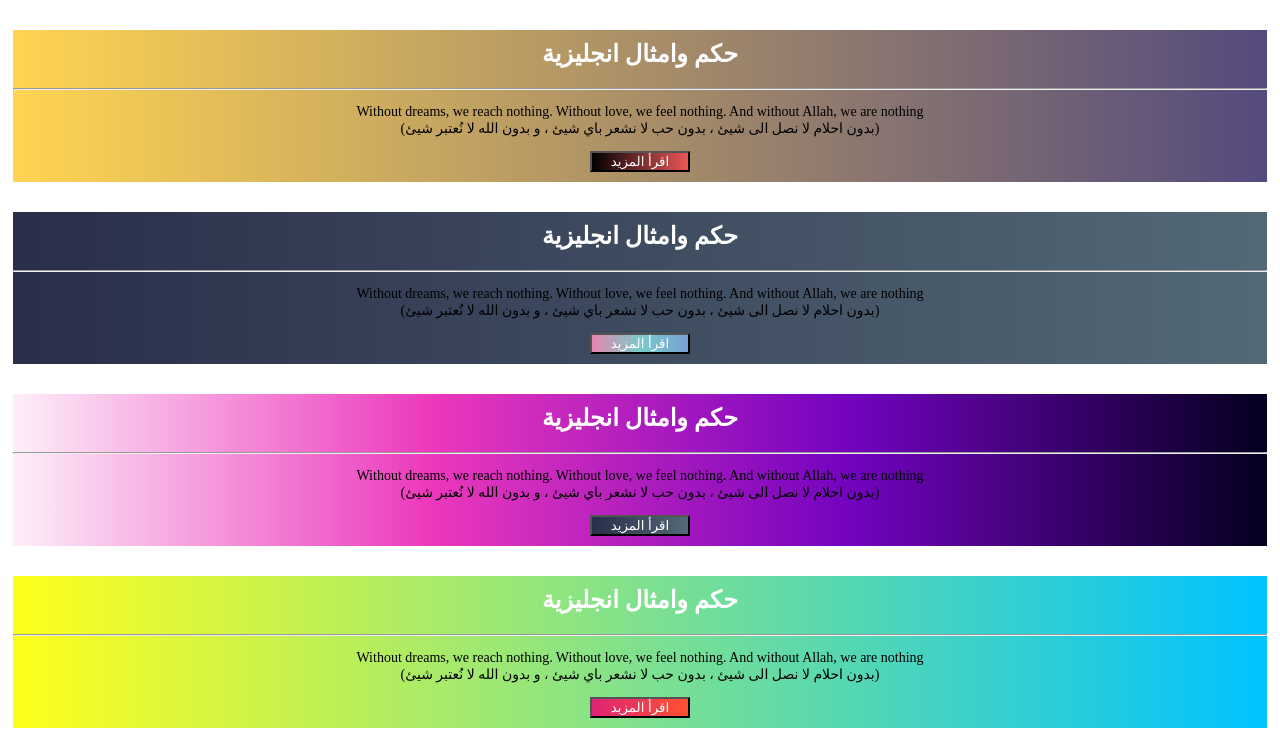
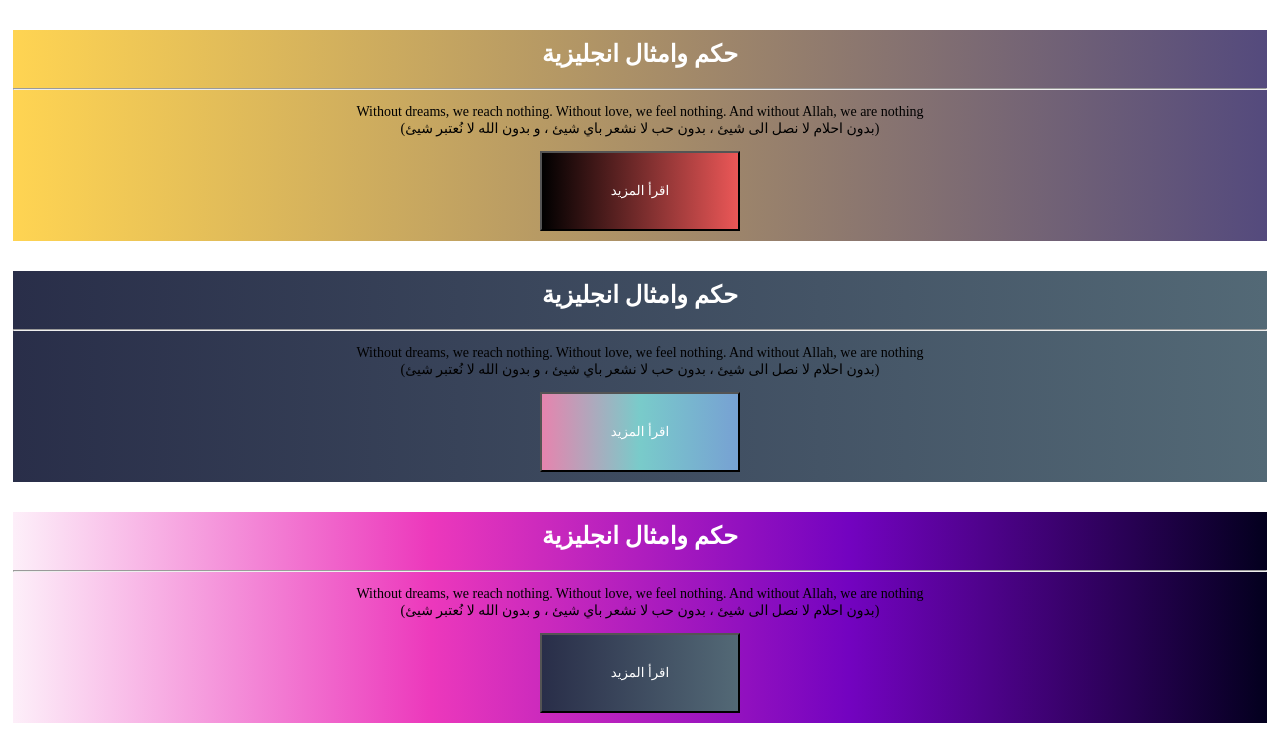
Before and after one commit to azmmahdev/Card-html-css-3, a plain HTML site: page index.html in a window 1280 px wide. Shown: the top 750 px of the page. Drawn offline with Linux system fonts and the light colour scheme.

Commit message:
Update style.css

```diff
--- a/style.css
+++ b/style.css
@@ -16,7 +16,8 @@ background: linear-gradient(to right, #000000, #EB5757); /* W3C, IE 10+/ Edge, F
 
   color: white;
   margin-bottom: 10px;
-  width: 100px;
+  width: 200px;
+  height: 80px;
 }
 .card h2{
   padding-top: 10px;
@@ -43,7 +44,8 @@ background: -webkit-linear-gradient(to right, #E684AE, #79CBCA, #77A1D3);  /* Ch
 background: linear-gradient(to right, #E684AE, #79CBCA, #77A1D3); /* W3C, IE 10+/ Edge, Firefox 16+, Chrome 26+, Opera 12+, Safari 7+ */
 color: white;
 margin-bottom: 10px;
-width: 100px;
+width: 200px;
+height: 80px;
 }
 .card2 h2{
    padding-top: 10px;
@@ -69,7 +71,8 @@ background: linear-gradient(to right, #292E49, #536976); /* W3C, IE 10+/ Edge, F
 
   color: white;
   margin-bottom: 10px;
-  width: 100px;
+  width: 200px;
+  height: 80px;
 }
 .card3 h2{
    padding-top: 10px;
@@ -95,7 +98,8 @@ background: linear-gradient(to right, #DD2476, #FF512F); /* W3C, IE 10+/ Edge, F
 
   color: white;
   margin-bottom: 10px;
-  width: 100px;
+  width: 200px;
+  height: 80px;
 }
 .card4 h2{
    padding-top: 10px;
```
